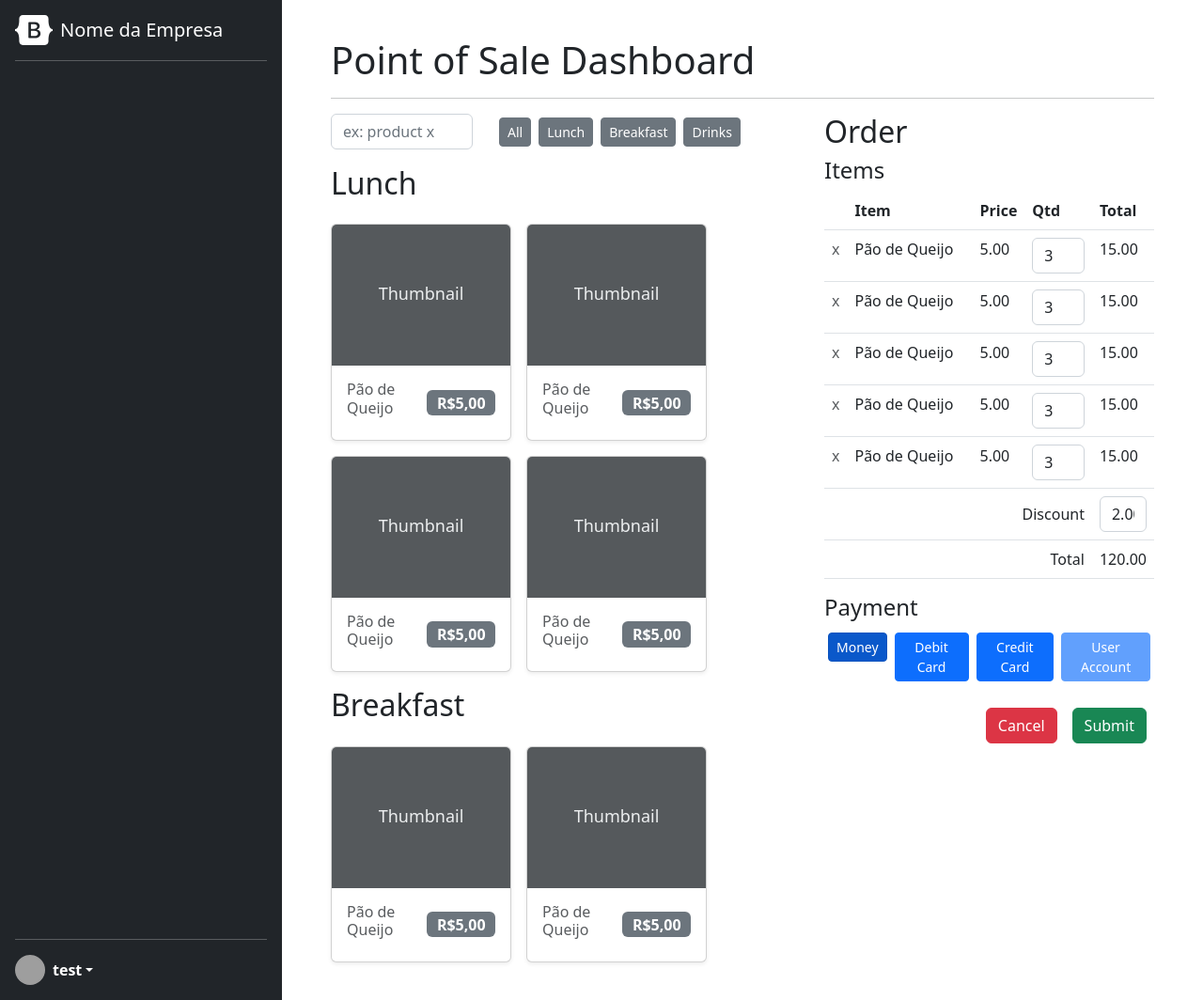
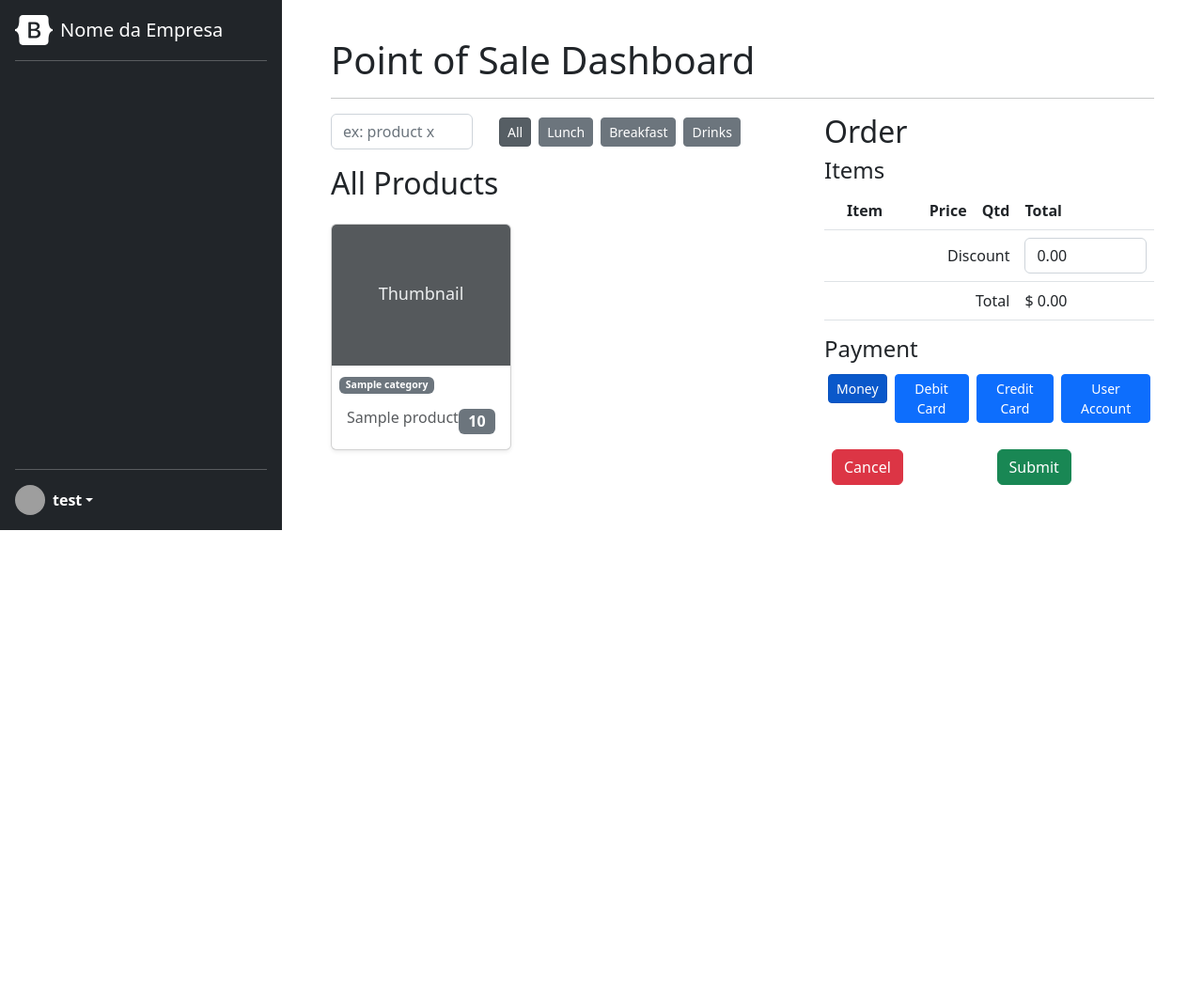
Before and after one commit to pedro-psb/pypos-canteen, a Flask app: template pypos/templates/user/pos_main.html in a window 1280 px wide. Shown: the whole page at 94% size. After the commit the page ends 800 px from the top, so only its background shows below. Run offline with Flask 2, Linux system fonts and the light colour scheme; the visitor is signed in with stand-in values (Sample User, id 1); data comes from the database, SQL or seed files in the repository; the template is opened without the code that fills it: most values are stand-ins (such as "Sample title", 1, 10 or a date in 2020); some libraries are stand-ins or nearby versions; grey boxes are pictures that could not be loaded.

Commit message:
feat(pos-page): implement ui based on prototype with backend data

```diff
--- a/pypos/static/custom/main.js
+++ b/pypos/static/custom/main.js
@@ -1,94 +1,80 @@
 function add_item_to_order(id, price, name) {
-    const order_items = document.querySelector('#order_items');
+    const order_items = document.querySelector('#order');
     const order_ids = order_items.querySelectorAll('tr');
+    const order_items_len = order_items.children.length;
 
     // check if id exist in order items
     let item_exist = false;
     for (i of order_ids) {
-        if (id == i.id) {
-            item_exist = i.id;
+        if (id == i.dataset.id) {
+            item_exist = i.dataset.id;
         }
     }
 
     // handle add or update of item row
     if (item_exist) {
-        const current_row = order_items.querySelector(`tr[id="${item_exist}"]`);
-        let row_quantity = current_row.querySelector('.row_quantity').value;
-        let row_price = current_row.querySelector('.row_price').innerHTML;
-        let row_total = parseFloat((parseInt(row_quantity) + 1) * row_price);
-        current_row.querySelector('.row_quantity').value = parseInt(row_quantity) + 1;
-        current_row.querySelector('.row_total').innerHTML = row_total.toFixed(2);
-    } else {
-        const order_items_len = order_items.children.length;
-        const row_total = parseFloat(price).toFixed(2);
+        const current_row = order_items.querySelector(`tr[data-id="${item_exist}"]`);
+        var row_quantity = current_row.dataset.quantity;
+        var row_price = current_row.dataset.price;
+        var row_total = parseFloat((parseInt(row_quantity) + 1) * row_price);
+        row_total = row_total.toFixed(2);
+        row_quantity = parseInt(row_quantity) + 1;
+
+        current_row.querySelector('.row_quantity').value = row_quantity;
+        current_row.querySelector('.row_total').innerHTML = row_total;
+        current_row.dataset.quantity = row_quantity;
+        current_row.dataset.total = row_total;
+    }
+    else {
         var row = order_items.insertRow(order_items_len);
-        row.id = id;
+        price = parseFloat(price).toFixed(2);
+
+        row.dataset.id = id;
+        row.dataset.name = name;
+        row.dataset.price = price;
+        row.dataset.total = price;
+        row.dataset.quantity = 1;
         row.innerHTML = `
-            <td><button onclick="remove_item_from_order(${id});" class="btn btn-secondary">x</button></td>
-            <td>
-                <div class="row_id">${id}</div>
-            </td>
-            <td>
-                <div class="row_name">${name}</div>
-            </td>
-            <td>
-                <input type="number" class="row_quantity" value="1">
-            </td>
-            <td>
-                <div class="row_price">${price}</div>
-            </td>
-            <td>
-                <div class="row_total">${row_total}</div>
-            </td>
-        `
-    }
-    update_order_total();
-}
+                <td"><span class="text-muted">
+                <button type="button" class="btn-close btn-secondary" aria-label="Close"></button>
+                </td></span>
+                <td class="">${name}</td>
+                <td class="">${price}</td>
+                <td class="w-25">
+                <input class="form-control row_quantity" type="number" name="quantity" value="1"></td>
+                <td class="row_total">${price}</td>
+            `
+        var quantity_input = row.querySelector('input[name="quantity"');
+        var clear_row = row.querySelector('button');
 
-function update_order_total() {
-    let order_items = document.querySelector('#order_items');
-    let order_item_prices = order_items.querySelectorAll('.row_total');
-    let total = 0.0;
-    for (price of order_item_prices) {
-        total = total + parseFloat(price.innerHTML);
-    }
-    if (total > 0) {
-        document.querySelector('#order_foot').innerHTML = `
-            <tr>
-                <td colspan=5 class="text-end">Total</td>
-                <td>${total}</td>
-            </tr>
-        `
-    } else {
-        document.querySelector('#order_foot').innerHTML = "";
+        quantity_input.addEventListener('input', function () {
+            row.dataset.quantity = quantity_input.value;
+            row.dataset.total = (parseFloat(parseInt(row.dataset.quantity)) * row.dataset.price).toFixed(2);
+            row.querySelector('.row_total').innerHTML = row.dataset.total;
+            update_form();
+        });
+        clear_row.addEventListener('click', function () {
+            document.querySelector(`tr[data-id="${id}"]`).remove();
+            update_form();
+        });
     }
     update_form();
 }
 
-function remove_item_from_order(id) {
-    document.querySelector(`tr[id="${id}"]`).remove();
-    update_order_total();
-}
-
-function reset_order() {
-    document.querySelector('#order_items').innerHTML = null;
-    update_order_total();
-}
-
 function update_form() {
-    let order_items = document.querySelector('#order_items');
-    let order_rows = order_items.querySelectorAll('tr');
+    let order_items = document.querySelector('#order').children;
 
     let order = {
         products: [],
-        discount: document.querySelector('#discount').value
+        discount: document.querySelector('#discount').value,
+        payment_method: '1'
     };
 
     // add products to order
-    for (row of order_rows) {
+    for (row of order_items) {
         var product = {
-            id: row.querySelector('.row_id').innerHTML,
-            quantity: row.querySelector('.row_quantity').value
+            id: row.dataset.id,
+            quantity: row.dataset.quantity
         }
         order.products.push(product);
     }
@@ -96,18 +82,57 @@
     // update products and discount form values
     document.querySelector('#form_products').value = JSON.stringify(order.products);
     document.querySelector('#form_discount').value = order.discount;
+    document.querySelector('#form_payment_method').value = order.payment_method;
+    update_order_total();
     console.log(document.querySelector('#form_products').value)
     console.log(document.querySelector('#form_discount').value)
+    console.log(document.querySelector('#form_payment_method').value)
+}
+
+function update_order_total() {
+    // calculate final total
+    let order_items = document.querySelector('#order').children;
+    let discount = document.querySelector('#discount').value;
+
+    // handle discount input
+    if (discount) {
+        discount = parseFloat(discount).toFixed(2);
+    } else {
+        discount = 0.0.toFixed(2);
+    }
+
+    // calculate total
+    let total = 0.0;
+    for (item of order_items) {
+        total = total + parseFloat(item.dataset.total);
+    }
+    total = (total - discount).toFixed(2);
+    if (total > 0) {
+        document.querySelector('#final_total').innerHTML = `$${total}`;
+    } else {
+        document.querySelector('#final_total').innerHTML = "$0";
+    }
 }
 
 // add onclick event to cards (can be made harcoded to the html onclick, since it is generated in the backend)
-var products = document.querySelector('#products').children;
+var products = document.querySelectorAll('.product');
 for (card of products) {
     card.onclick = function (e) {
-        var current_card = e.currentTarget;
-        var row_id = current_card.querySelector('.row_id').innerHTML;
-        var row_price = current_card.querySelector('.row_price').innerHTML;
-        var row_name = current_card.querySelector('.row_name').innerHTML;
-        add_item_to_order(row_id, row_price, row_name);
+        var current_card = e.currentTarget.dataset;
+        var card_id = current_card.id;
+        var card_price = current_card.price;
+        var card_name = current_card.name;
+        add_item_to_order(card_id, card_price, card_name);
     }
 }
+
+// updating form triggers
+var discount_input = document.querySelector('#discount');
+var order = document.querySelector('#order');
+var clear_order = document.querySelector('#clear_order_button');
+
+discount.addEventListener('input', update_form);
+clear_order.addEventListener('click', function () {
+    document.querySelector('#order').innerHTML = null;
+    update_form();
+});
--- a/pypos/templates/base_public.html
+++ b/pypos/templates/base_public.html
@@ -5,6 +5,7 @@
     <meta charset="utf-8">
     <meta http-equiv="X-UA-Compatible" content="IE=edge">
     <meta name="viewport" content="width=device-width, initial-scale=1.0">
+    <link rel="shortcut icon" href="{{ url_for('static', filename='favicon.ico') }}">
     <link href="{{ url_for('static', filename='css/bootstrap.min.css') }}" rel="stylesheet">
     <link rel="stylesheet" type="text/css" href="{{ url_for('static', filename='custom/public-style.css') }}">
     {% block custom_header %}{% endblock %}
--- a/pypos/templates/base_user.html
+++ b/pypos/templates/base_user.html
@@ -5,8 +5,12 @@
     <meta charset="utf-8">
     <meta http-equiv="X-UA-Compatible" content="IE=edge">
     <meta name="viewport" content="width=device-width, initial-scale=1.0">
+    <link rel="shortcut icon" href="{{ url_for('static', filename='favicon.ico') }}">
     <link rel="stylesheet" type="text/css" href="{{ url_for('static', filename='css/bootstrap.min.css') }}">
     <link rel="stylesheet" type="text/css" href="{{ url_for('static', filename='custom/user-style.css') }}">
+    <script src="https://unpkg.com/htmx.org@1.7.0"
+        integrity="sha384-EzBXYPt0/T6gxNp0nuPtLkmRpmDBbjg6WmCUZRLXBBwYYmwAUxzlSGej0ARHX0Bo"
+        crossorigin="anonymous"></script>
     {% block custom_header %}{% endblock %}
     <title>{% block title %}{% endblock %}</title>
 </head>
@@ -223,8 +227,8 @@
             </div>
         </div>
         <div class="flex-column m-3 p-4 w-100">
-                            {% block content %}{% endblock %}
-            </div>
+            {% block content %}{% endblock %}
+        </div>
     </main>
     <script src="{{ url_for('static', filename='js/bootstrap.bundle.min.js') }}"></script>
 </body>
--- a/pypos/templates/user/pos_main.html
+++ b/pypos/templates/user/pos_main.html
@@ -32,18 +32,20 @@
                         </label>
                     </div>
                     <div class="p-1">
-                        <input class="btn-check" type="radio" name="exampleRadios" id="exampleRadios3" value="option3">
-                        <label class="btn btn-secondary btn-sm" for="exampleRadios3">
+                        <input class="btn-check" type="radio" name="exampleRadios" id="exampleRadios4" value="option3">
+                        <label class="btn btn-secondary btn-sm" for="exampleRadios4">
                             Drinks
                         </label>
                     </div>
                 </div>
             </div>
+
             <!-- products -->
-            <div class="row g-3 justify-content-start">
-                <h2>Lunch</h2>
-                {% for item in range(4) %}
-                <div class="col-auto">
+            <div id="products" class="row g-3 justify-content-start">
+                <h2>All Products</h2>
+                {% for product in data.products %}
+                <div class="col-auto product" data-name="{{ product.name }}" data-price="{{ product.price }}"
+                    data-id="{{ product.id }}">
                     <div class="card shadow-sm" style="width: 12rem;">
                         <svg class="bd-placeholder-img card-img-top" width="100%" height="150px"
                             xmlns="http://www.w3.org/2000/svg" role="img" aria-label="Placeholder: Thumbnail"
@@ -53,35 +55,36 @@
                                 dy=".3em">Thumbnail</text>
                         </svg>
 
-                        <div class="card-body d-flex justify-content-between align-items-center">
-                            <h3 class="h6 card-title text-muted">Pão de Queijo</h3>
-                            <span class="fs-6 badge bg-secondary">R$5,00</span>
+                        <p class="text-left small p-2 pb-0"><span class="badge bg-secondary ">{{ product.category }}</span></span></p>
+                        <div class="card-body d-flex justify-content-between align-items-center pt-0">
+                            <h3 class="h6 card-title text-muted card_name">{{ product.name }}</h3>
+                            <span class="fs-6 badge bg-secondary card_price">{{ product.price }}</span>
                         </div>
                     </div>
                 </div>
                 {% endfor %}
-                <h2>Breakfast</h2>
-                {% for item in range(2) %}
-                <div class="col-auto">
+
+                <!-- <h2>Lunch</h2>
+                    {% for item in data %}
+                    <div class="col-auto product" data-name="Pão de Queijo" data-price="5.0" data-id="{{ loop.index }}">
                         <div class="card shadow-sm" style="width: 12rem;">
                             <svg class="bd-placeholder-img card-img-top" width="100%" height="150px"
                                 xmlns="http://www.w3.org/2000/svg" role="img" aria-label="Placeholder: Thumbnail"
                                 preserveAspectRatio="xMidYMid slice" focusable="false">
                                 <title>Placeholder</title>
-                            <rect width="100%" height="100%" fill="#55595c"></rect><text x="50%" y="50%" fill="#eceeef"
-                                dy=".3em">Thumbnail</text>
+                                <rect width="100%" height="100%" fill="#55595c"></rect><text x="50%" y="50%"
+                                    fill="#eceeef" dy=".3em">Thumbnail</text>
                             </svg>
 
                             <div class="card-body d-flex justify-content-between align-items-center">
-                            <h3 class="h6 card-title text-muted">Pão de Queijo</h3>
-                            <span class="fs-6 badge bg-secondary">R$5,00</span>
+                                <h3 class="h6 card-title text-muted card_name">Pão de Queijo</h3>
+                                <span class="fs-6 badge bg-secondary card_price">R$5,00</span>
                             </div>
                         </div>
                     </div>
-                {% endfor %}
+                    {% endfor %} -->
             </div>
         </div>
-
         <!-- order -->
         <div class="col-12 col-lg-5">
             <h2>Order</h2>
@@ -90,71 +93,73 @@
                 <thead>
                     <tr>
                         <th></th>
-                        <th class="w-50">Item</th>
+                        <th class="w-25">Item</th>
                         <th class="w-auto">Price</th>
                         <th class="w-auto">Qtd</th>
                         <th class="w-auto">Total</th>
                     </tr>
                 </thead>
-                <tbody>
-                    {% for n in range(5) %}
-                    <tr>
-                        <td><span class="text-muted">x</td></span>
-                        <td>Pão de Queijo</td>
-                        <td>5.00</td>
-                        <td class="w-25"><input class="form-control" type="number" name="quantity" id="quantity"
-                                value="3"></td>
-                        <td>15.00</td>
-                    </tr>
-                    {% endfor %}
+                <tbody id="order">
                 </tbody>
-                <tfoot>
+                <tfoot id="order_foot">
                     <tr>
                         <td class="text-end" colspan="4">Discount</td>
-                        <td class=""><input class="form-control" type="text" name="discount" value="2.00"></td>
+                        <td class=""><input id="discount" class="form-control" type="text" name="discount" value="0.00">
+                        </td>
                     </tr>
                     <tr>
                         <td class="text-end" colspan="4">Total</td>
-                        <td class="text-start">120.00</td>
+                        <td id="final_total" class="text-start">$ 0.00</td>
                     </tr>
                 </tfoot>
             </table>
 
             <h3 class="h4">Payment</h3>
-            <div class="d-flex align-items-stretch mb-3">
+            <div id="payment_method_input" class="d-flex align-items-stretch mb-3">
                 <div class="p-1">
-                    <input class="btn-check" type="radio" name="exampleRadios" id="exampleRadios1" value="option1"
+                    <input class="btn-check" type="radio" name="payment_method" id="payment_method1" value="money"
                         checked>
-                    <label class="btn btn-primary btn-sm" for="exampleRadios1">
+                    <label class="btn btn-primary btn-sm" for="payment_method1">
                         Money
                     </label>
                 </div>
                 <div class="p-1">
-                    <input class="btn-check" type="radio" name="exampleRadios" id="exampleRadios2" value="option2">
-                    <label class="btn btn-primary btn-sm" for="exampleRadios2">
+                    <input class="btn-check" type="radio" name="payment_method" id="payment_method2" value="debit_card">
+                    <label class="btn btn-primary btn-sm" for="payment_method2">
                         Debit Card
                     </label>
                 </div>
                 <div class="p-1">
-                    <input class="btn-check" type="radio" name="exampleRadios" id="exampleRadios3" value="option3">
-                    <label class="btn btn-primary btn-sm" for="exampleRadios3">
+                    <input class="btn-check" type="radio" name="payment_method" id="payment_method3"
+                        value="credit_card">
+                    <label class="btn btn-primary btn-sm" for="payment_method3">
                         Credit Card
                     </label>
                 </div>
                 <div class="p-1">
-                    <input class="btn-check" type="radio" name="exampleRadios" id="exampleRadios3" value="option3"
-                        disabled>
-                    <label class="btn btn-primary btn-sm" for="exampleRadios3">
+                    <input class="btn-check" type="radio" name="payment_method" id="payment_method4"
+                        value="user_account">
+                    <label class="btn btn-primary btn-sm" for="payment_method4">
                         User Account
                     </label>
                 </div>
             </div>
 
             <div class="d-flex justify-content-end">
-                <button class="m-2 btn btn-danger" type="reset">Cancel</button>
+                <div class="col">
+                    <button id="clear_order_button" class="m-2 btn btn-danger" type="reset">Cancel</button>
+                </div>
+                <div class="col">
+                    <form method="" target="">
+                        <input id="form_products" hidden name="products">
+                        <input id="form_discount" hidden name="discount">
+                        <input id="form_payment_method" hidden name="payment_method">
                         <button class="m-2 btn btn-success" type="submit">Submit</button>
+                    </form>
                 </div>
             </div>
         </div>
     </div>
+</div>
+<script src="{{ url_for('static', filename='custom/main.js') }}"></script>
 {% endblock %}
```
Also changed, not shown: pypos/blueprints/frontend/views.py (+32 -1 lines), pypos/static/favicon.ico (added). Lines whose indentation alone changed are shown as unchanged.
